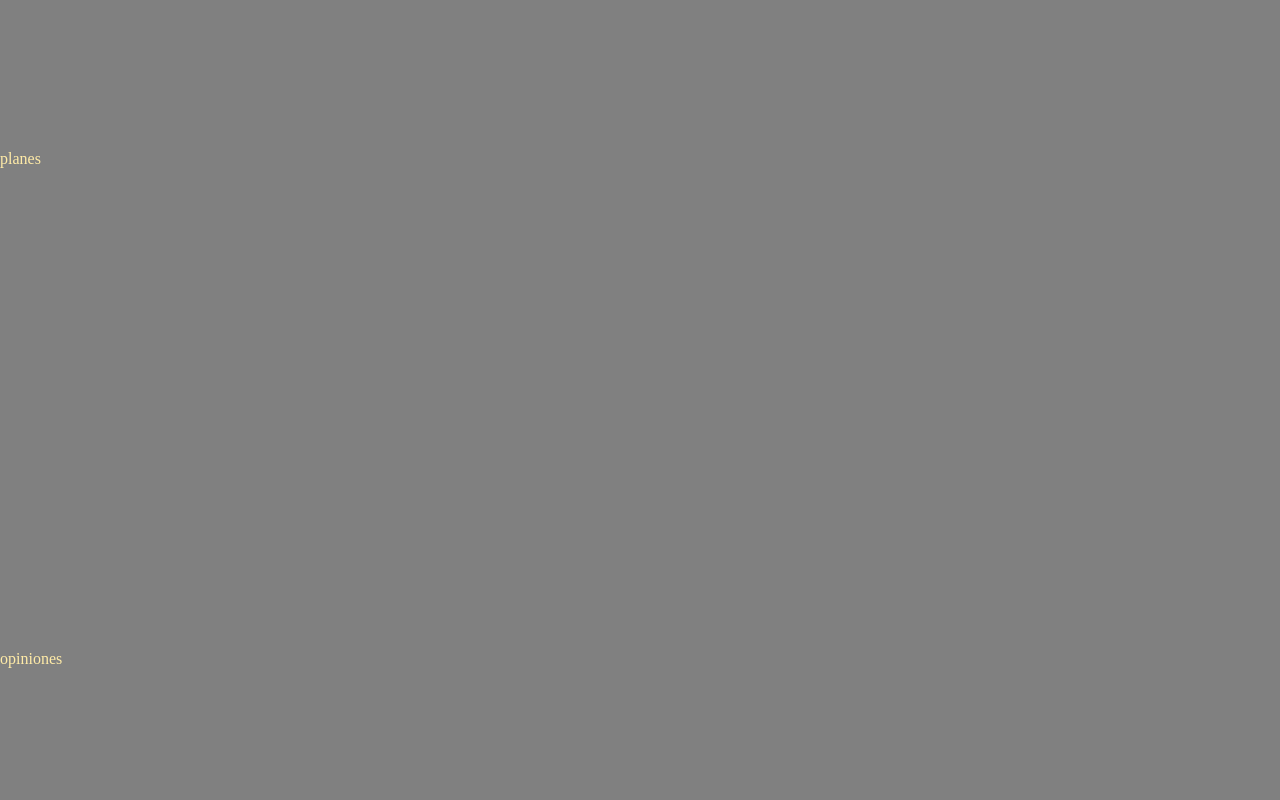
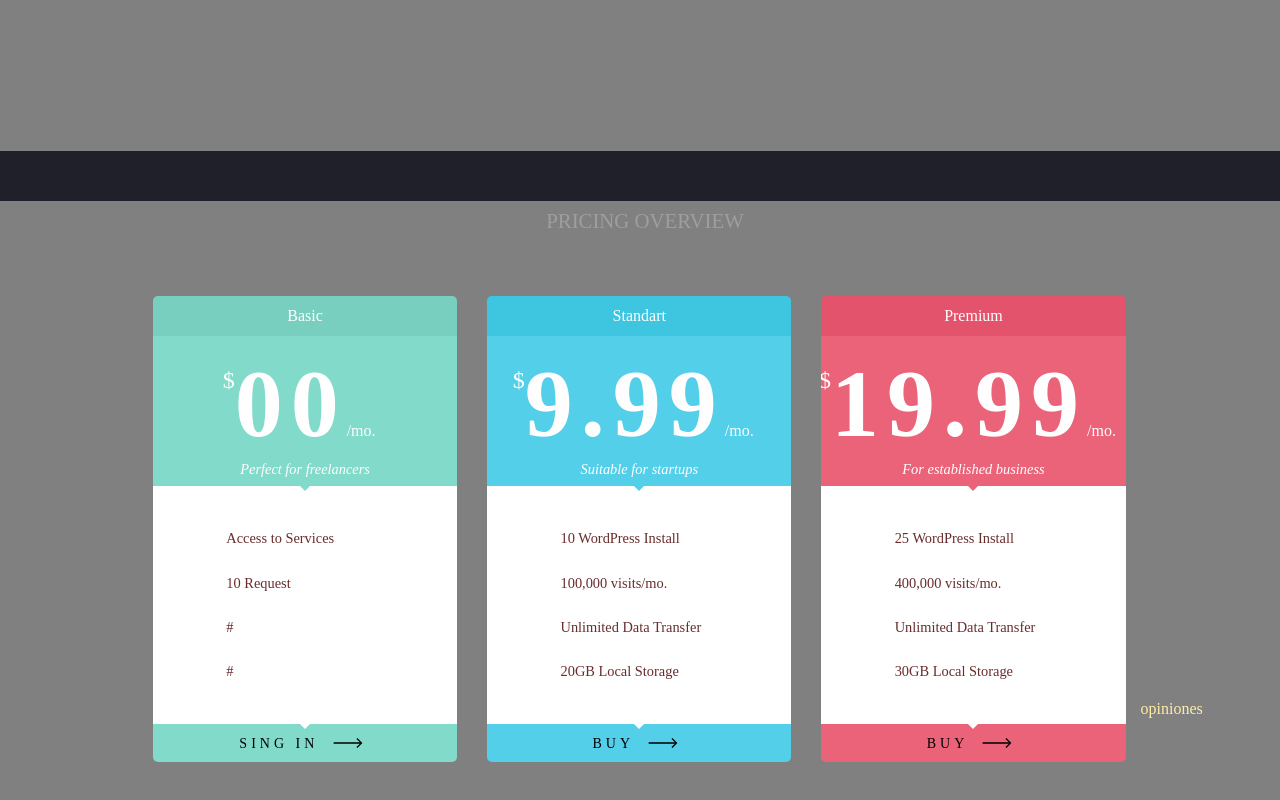
Before and after one commit to agetro2003/proyect_blacklist_frontend, a React (Vite) app: page / in a window 1280 px wide. Shown: the part 424-1224 px from the top of the page. Built offline with nearby package versions, Linux system fonts and the light colour scheme; a web font is replaced by a local one.

Commit message:
feat: add priciong to home

```diff
--- a/src/components/Home/home.jsx
+++ b/src/components/Home/home.jsx
@@ -1,6 +1,6 @@
 import React, { useEffect } from "react";
 import styles from './home.module.css'
-
+import Pricing from "../Pricing/pricing";
 import Navbar from "../Navbar/navbar";
 const Home = () => {
     return (
@@ -13,7 +13,7 @@ const Home = () => {
             </div>
             </section>
             <section className={styles.section} id="planes">
-                planes
+                <Pricing></Pricing>
             </section>
             <section className={styles.section} id="opiniones">
                 opiniones
--- a/src/components/Login/login.css
+++ b/src/components/Login/login.css
@@ -85,7 +85,7 @@ display: none;
   -webkit-transform-style: preserve-3d;
   transform-style: preserve-3d;
   perspective: 800px;
-  #margin-top: 60px;
+  margin-top: 60px;
 }
 .card-3d-wrapper {
   width: 100%;
```
